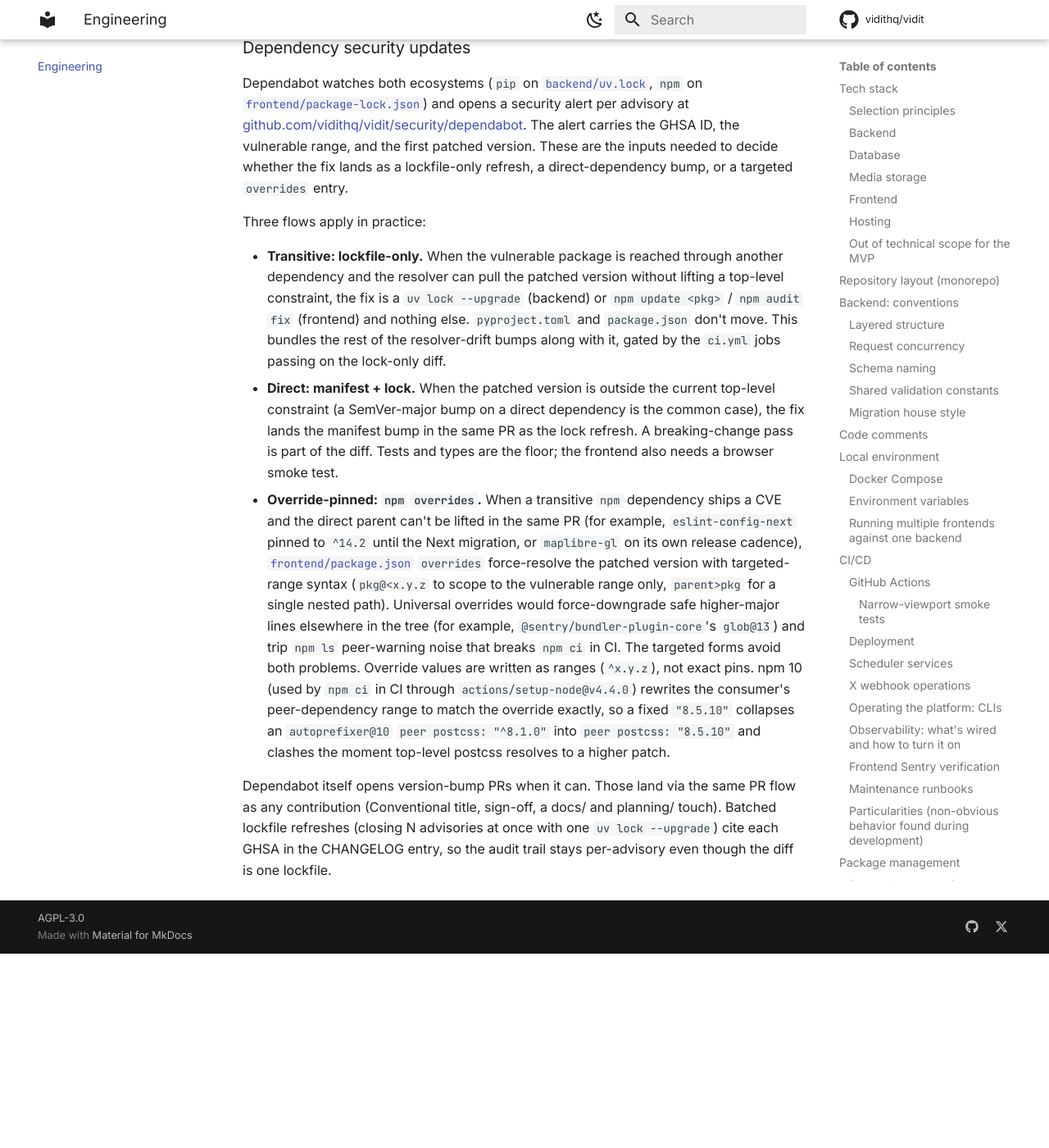
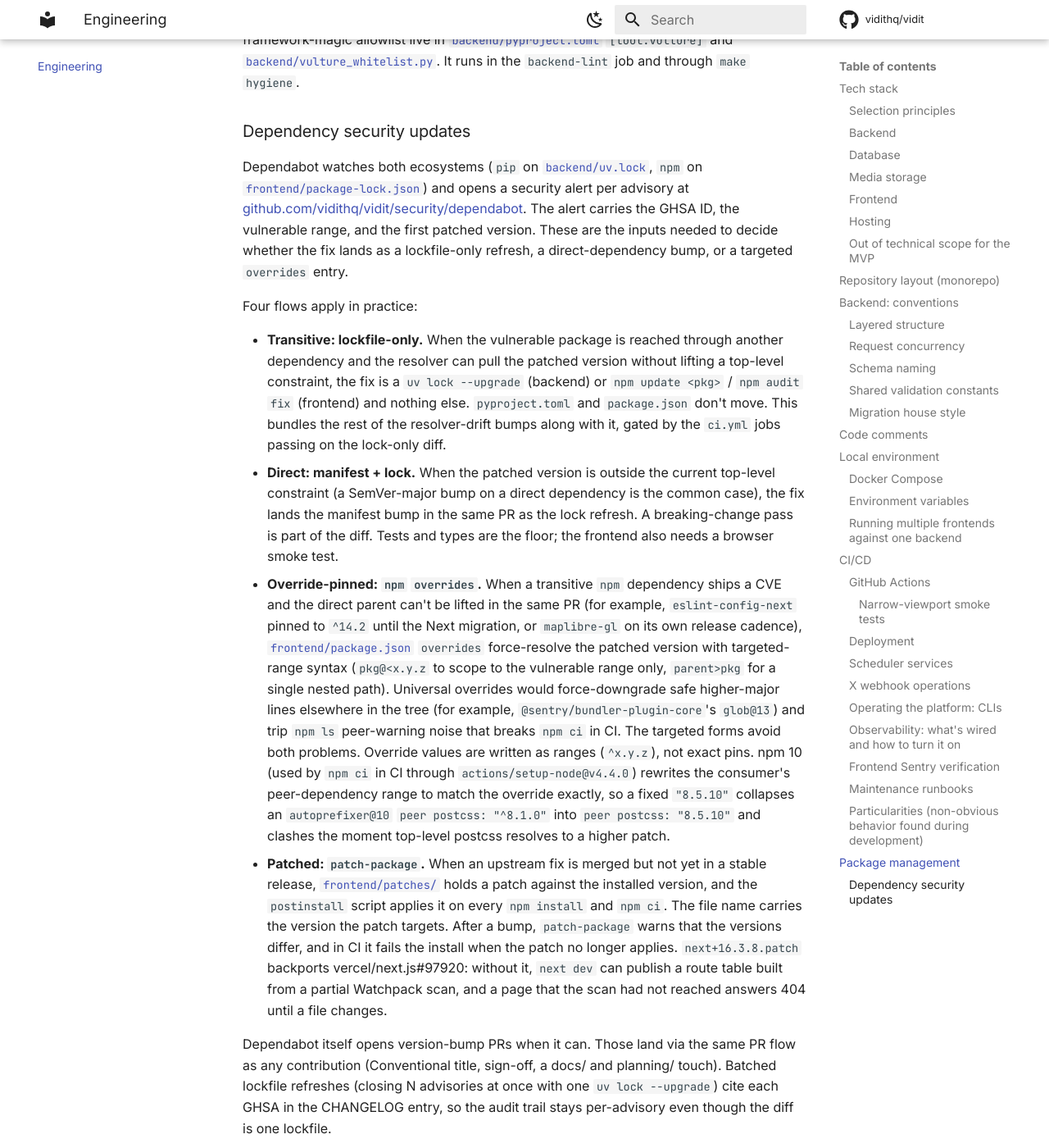
Before and after one commit to vidithq/vidit, an MkDocs documentation site: the page built from docs/engineering.md, in a window 1280 px wide and 1400 px high, scrolled down 30765 px. Shown: the whole window at 82% size. Built offline with MkDocs 1.6.1 and Material for MkDocs 9.7.7, drawn with Linux system fonts in a browser that asks for light colours; comment, search, counter and statistics services are not loaded; before the commit the page ends 31928 px from its top, so only the background shows below that; some of the changed text lies outside the part shown.

Commit message:
fix(frontend): make the collection narrow-viewport specs deterministic (#374)
* fix(e2e): wait for the collection player before measuring the events header

The collection page spec scrolled the "Your geolocations" link into view
while the player panel above it still showed its loading box. When the
first event answered, the panel grew by the whole event and pushed the
link below the fold, and toBeInViewport kept failing with ratio 0 because
the scroll does not repeat. The spec now waits for the event heading in
the panel before it measures the Events header.

The intermittent 404 on /collections/[id]/edit stays open in
planning/next.md: it did not reproduce locally or in eight instrumented
CI runs.

Co-Authored-By: Claude Opus 5.5 <noreply@anthropic.com>
Signed-off-by: vidit-admin <admin@vidit.app>

* fix(frontend): backport the next dev route discovery startup fix

The narrow-viewport job failed the collection edit spec at both widths in
4 of 26 suite runs on CI: the dev server answered 404 for
/collections/[id]/edit for its whole life. At boot Watchpack emitted
several aggregations while its initial scan was still running, and the
route discovery pass built from the first, partial snapshot finished last
and replaced the complete route table. Nothing touched the filesystem
afterwards, so the route stayed missing.

Next fixed this upstream in vercel/next.js#97920 (16.4 canary line, not
in any 16.3 release). patches/next+16.3.8.patch backports it and the
postinstall script applies it with patch-package: route discovery now
snapshots the app directory before watching and ignores startup passes
that miss a page file the snapshot holds.

Co-Authored-By: Claude Opus 5.5 <noreply@anthropic.com>
Signed-off-by: vidit-admin <admin@vidit.app>

---------

Signed-off-by: vidit-admin <admin@vidit.app>
Co-authored-by: Claude Opus 5.5 <noreply@anthropic.com>

```diff
--- a/docs/engineering.md
+++ b/docs/engineering.md
@@ -555,6 +555,7 @@ Each page takes the same three assertions, held in one module (`e2e/support/narr
 
 - `document.documentElement.scrollWidth` equals `document.documentElement.clientWidth`, so the page does not scroll sideways. `clientWidth` is the viewport's content box: measured against `window.innerWidth` instead, a runner that paints a classic scrollbar reads every page as 15px narrower than the window and the check passes with a real 15px overflow in it.
 - The page's primary control is visible, scrolled into view, and wholly inside the viewport on both axes (`toBeInViewport({ ratio: 1 })`).
+  The scroll runs once, before the assertion. A block above the control that renders a loading box and then grows pushes the control back out of view, so a spec waits for that block's loaded content before it measures a control below it. On the collection page, the spec waits for the player panel's event heading before it measures the Events header.
 - Every visible editable field computes a `font-size` of at least 16px. A field is an `<input>`, `<textarea>`, `<select>` or `contenteditable` element that renders typed text: the `<input>` types that do not (`hidden`, `checkbox`, `radio`, `file`, `range`, `color`, and the button spellings `submit`, `button`, `reset`, `image`) are excluded, since none of them triggers the zoom.
 
 There is no screenshot comparison, which is what keeps the job stable across runners with different fonts, and no retries: every assertion is geometric against a page served from fixtures, so a failure is a layout regression rather than a flake. A failing run keeps its traces under `frontend/test-results/`, which the CI job uploads as an artifact.
@@ -777,10 +778,11 @@ Public networking on `postgres-db` is off. Delete any public domain with no `DAT
 
 Dependabot watches both ecosystems (`pip` on [`backend/uv.lock`](../backend/uv.lock), `npm` on [`frontend/package-lock.json`](../frontend/package-lock.json)) and opens a security alert per advisory at [github.com/vidithq/vidit/security/dependabot](https://github.com/vidithq/vidit/security/dependabot). The alert carries the GHSA ID, the vulnerable range, and the first patched version. These are the inputs needed to decide whether the fix lands as a lockfile-only refresh, a direct-dependency bump, or a targeted `overrides` entry.
 
-Three flows apply in practice:
+Four flows apply in practice:
 
 - **Transitive: lockfile-only.** When the vulnerable package is reached through another dependency and the resolver can pull the patched version without lifting a top-level constraint, the fix is a `uv lock --upgrade` (backend) or `npm update <pkg>` / `npm audit fix` (frontend) and nothing else. `pyproject.toml` and `package.json` don't move. This bundles the rest of the resolver-drift bumps along with it, gated by the `ci.yml` jobs passing on the lock-only diff.
 - **Direct: manifest + lock.** When the patched version is outside the current top-level constraint (a SemVer-major bump on a direct dependency is the common case), the fix lands the manifest bump in the same PR as the lock refresh. A breaking-change pass is part of the diff. Tests and types are the floor; the frontend also needs a browser smoke test.
 - **Override-pinned: `npm` `overrides`.** When a transitive `npm` dependency ships a CVE and the direct parent can't be lifted in the same PR (for example, `eslint-config-next` pinned to `^14.2` until the Next migration, or `maplibre-gl` on its own release cadence), [`frontend/package.json`](../frontend/package.json) `overrides` force-resolve the patched version with targeted-range syntax (`pkg@<x.y.z` to scope to the vulnerable range only, `parent>pkg` for a single nested path). Universal overrides would force-downgrade safe higher-major lines elsewhere in the tree (for example, `@sentry/bundler-plugin-core`'s `glob@13`) and trip `npm ls` peer-warning noise that breaks `npm ci` in CI. The targeted forms avoid both problems. Override values are written as ranges (`^x.y.z`), not exact pins. npm 10 (used by `npm ci` in CI through `actions/setup-node@v4.4.0`) rewrites the consumer's peer-dependency range to match the override exactly, so a fixed `"8.5.10"` collapses an `autoprefixer@10` `peer postcss: "^8.1.0"` into `peer postcss: "8.5.10"` and clashes the moment top-level postcss resolves to a higher patch.
+- **Patched: `patch-package`.** When an upstream fix is merged but not yet in a stable release, [`frontend/patches/`](../frontend/patches) holds a patch against the installed version, and the `postinstall` script applies it on every `npm install` and `npm ci`. The file name carries the version the patch targets. After a bump, `patch-package` warns that the versions differ, and in CI it fails the install when the patch no longer applies. `next+16.3.8.patch` backports vercel/next.js#97920: without it, `next dev` can publish a route table built from a partial Watchpack scan, and a page that the scan had not reached answers 404 until a file changes.
 
 Dependabot itself opens version-bump PRs when it can. Those land via the same PR flow as any contribution (Conventional title, sign-off, a docs/ and planning/ touch). Batched lockfile refreshes (closing N advisories at once with one `uv lock --upgrade`) cite each GHSA in the CHANGELOG entry, so the audit trail stays per-advisory even though the diff is one lockfile.
```
Also changed, not shown: CHANGELOG.md (+2 -0 lines), planning/next.md (+1 -0 lines), 4 other files.
